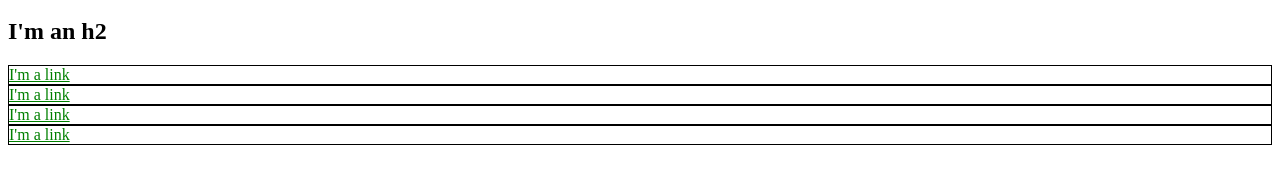
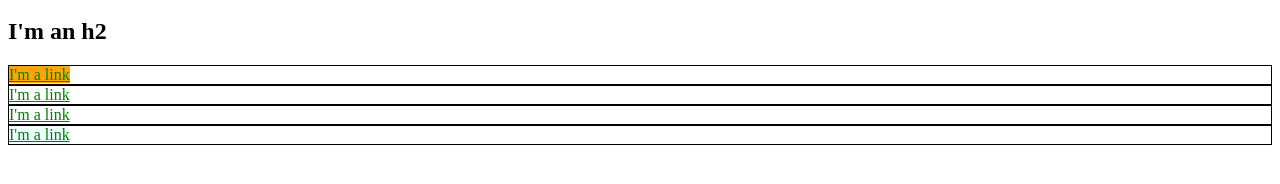
Before and after one commit to Dharmin2108/dharmin2108.github.test, a plain HTML site: page index.html in a window 1280 px wide. Shown: the part 142-326 px from the top of the page. Drawn offline with Linux system fonts and the light colour scheme.

Commit message:
added id and classes

```diff
--- a/index.html
+++ b/index.html
@@ -19,6 +19,12 @@
         li{
             border:1px dashed goldenrod;
         }
+        #or{
+            background-color: orange;
+        }
+        .az{
+            background: azure;
+        }
     </style>
 </head>
 
@@ -37,7 +43,7 @@
           </ul>
     <h2>I'm an h2</h2>
     <div>
-        <a href="http://example.com/">I'm a link</a>
+        <a href="http://example.com/" id="or">I'm a link</a>
     </div>
     <div>
         <a href="http://example.com/">I'm a link</a>
@@ -46,7 +52,7 @@
         <a href="http://example.com/">I'm a link</a>
     </div>
     <div>
-        <a href="http://example.com/">I'm a link</a>
+        <a href="http://example.com/" class="az">I'm a link</a>
     </div>
 </body>
 
```
